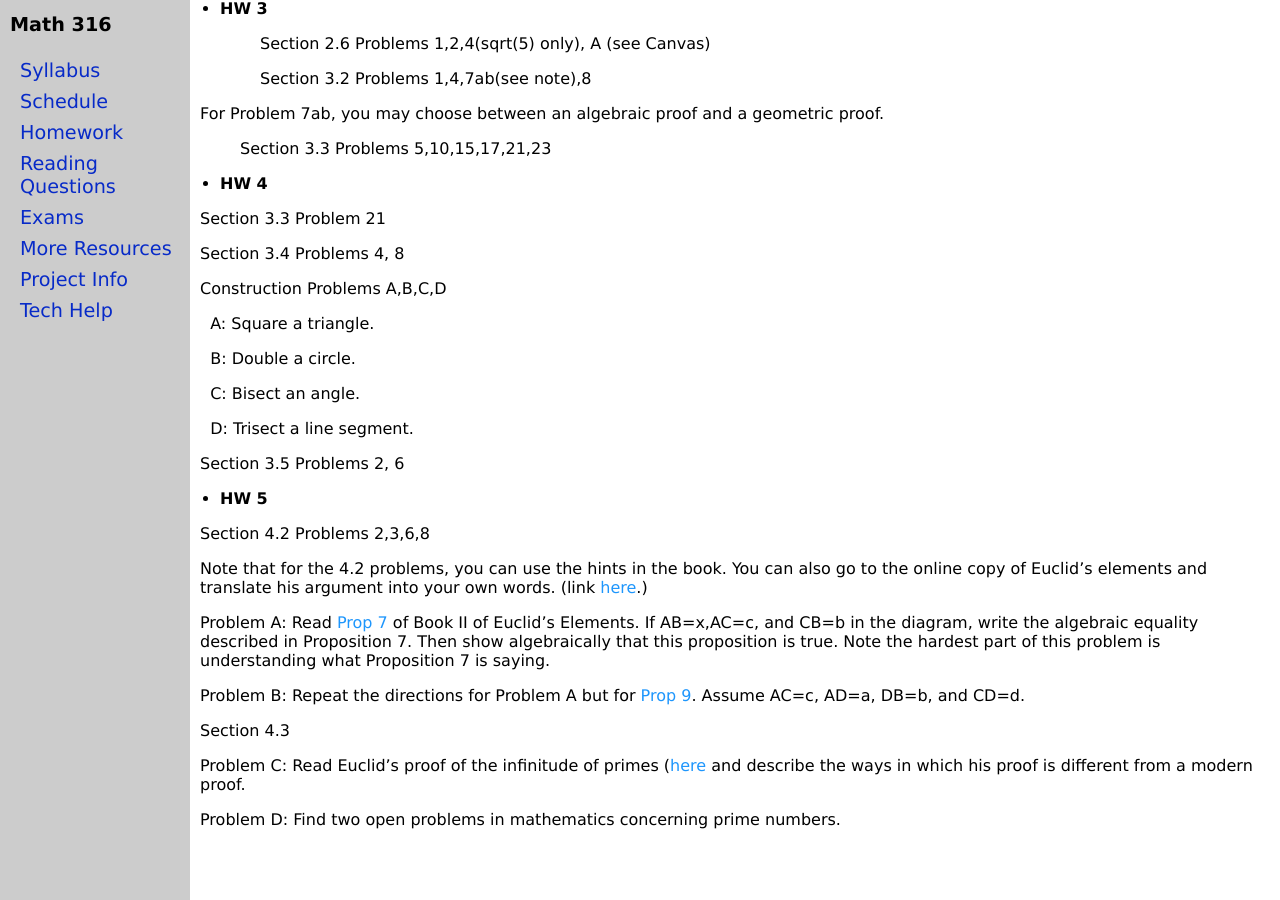
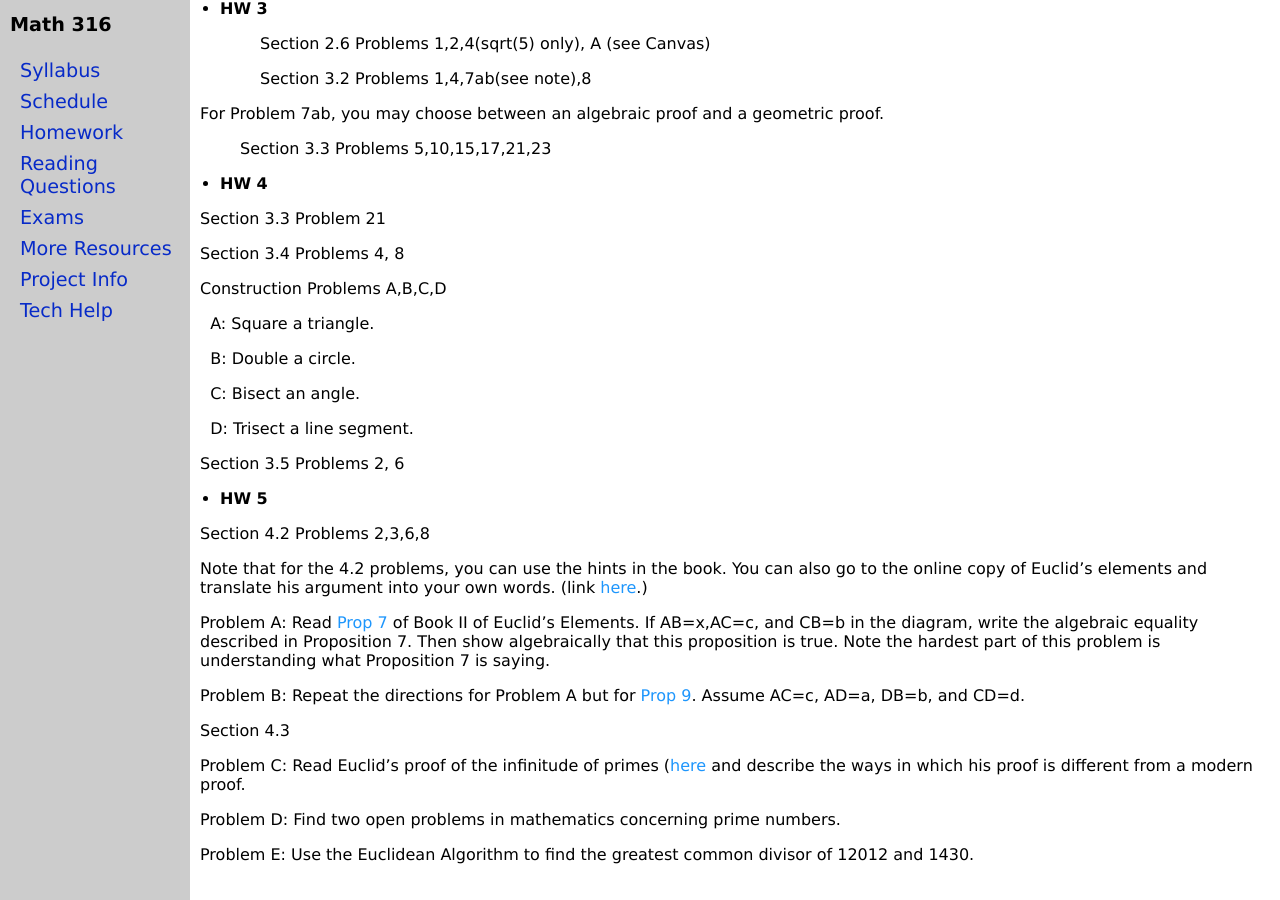
Before and after one commit to jrfaudree/HOM, a Jekyll site: the page built from homework.md, in a window 1280 px wide and 900 px high, scrolled down 527 px. Built offline with Jekyll 4.4.1, drawn with Linux system fonts in a browser that asks for light colours.

Commit message:
Update homework.md

```diff
--- a/homework.md
+++ b/homework.md
@@ -71,3 +71,5 @@ Section 4.3
 Problem C: Read Euclid's proof of the infinitude of primes ([here](http://aleph0.clarku.edu/~djoyce/elements/bookIX/propIX20.html) and describe the ways in which his proof is different from a modern proof.
 
 Problem D: Find two open problems in mathematics concerning prime numbers.
+
+Problem E: Use the Euclidean Algorithm to find the greatest common divisor of 12012 and 1430.
```
